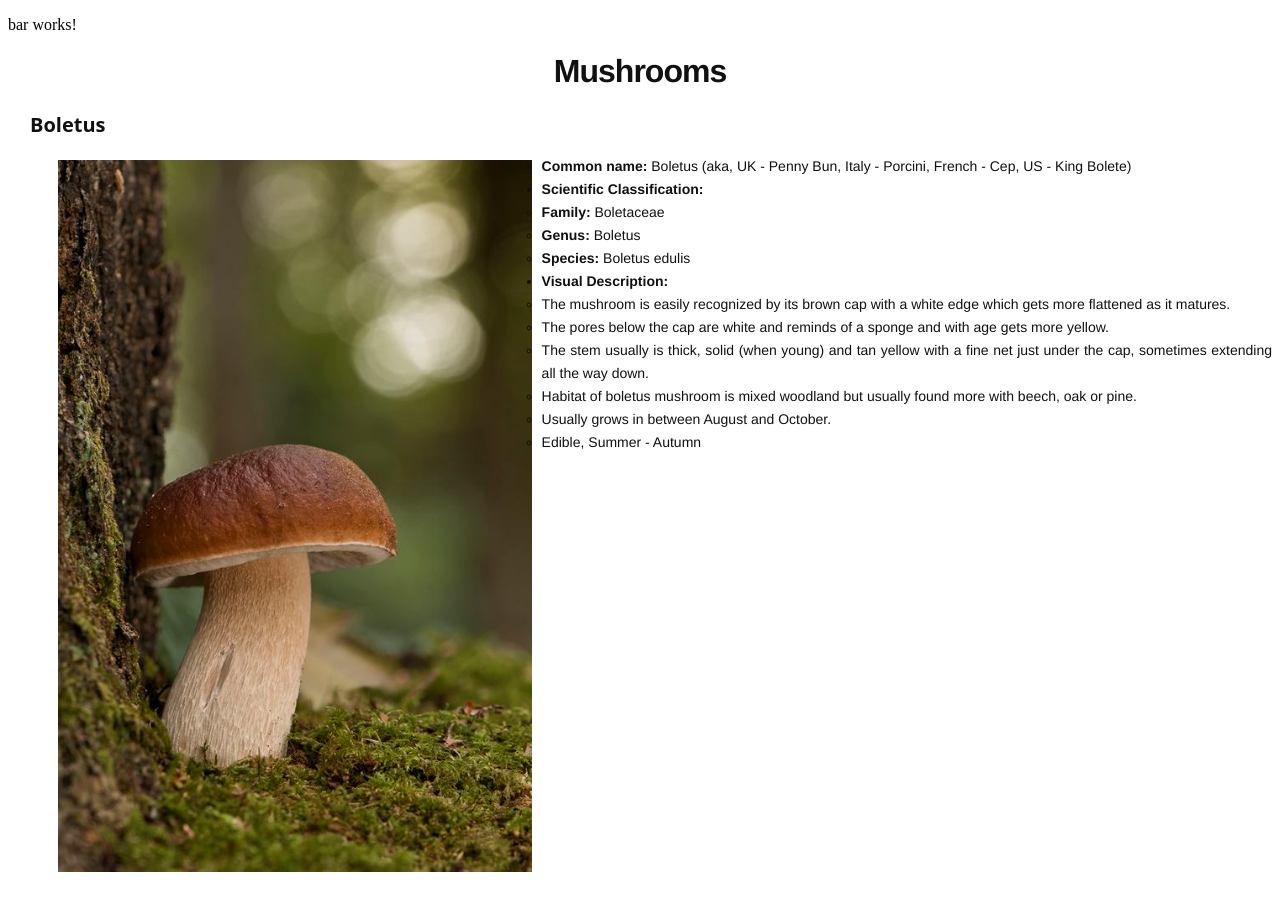
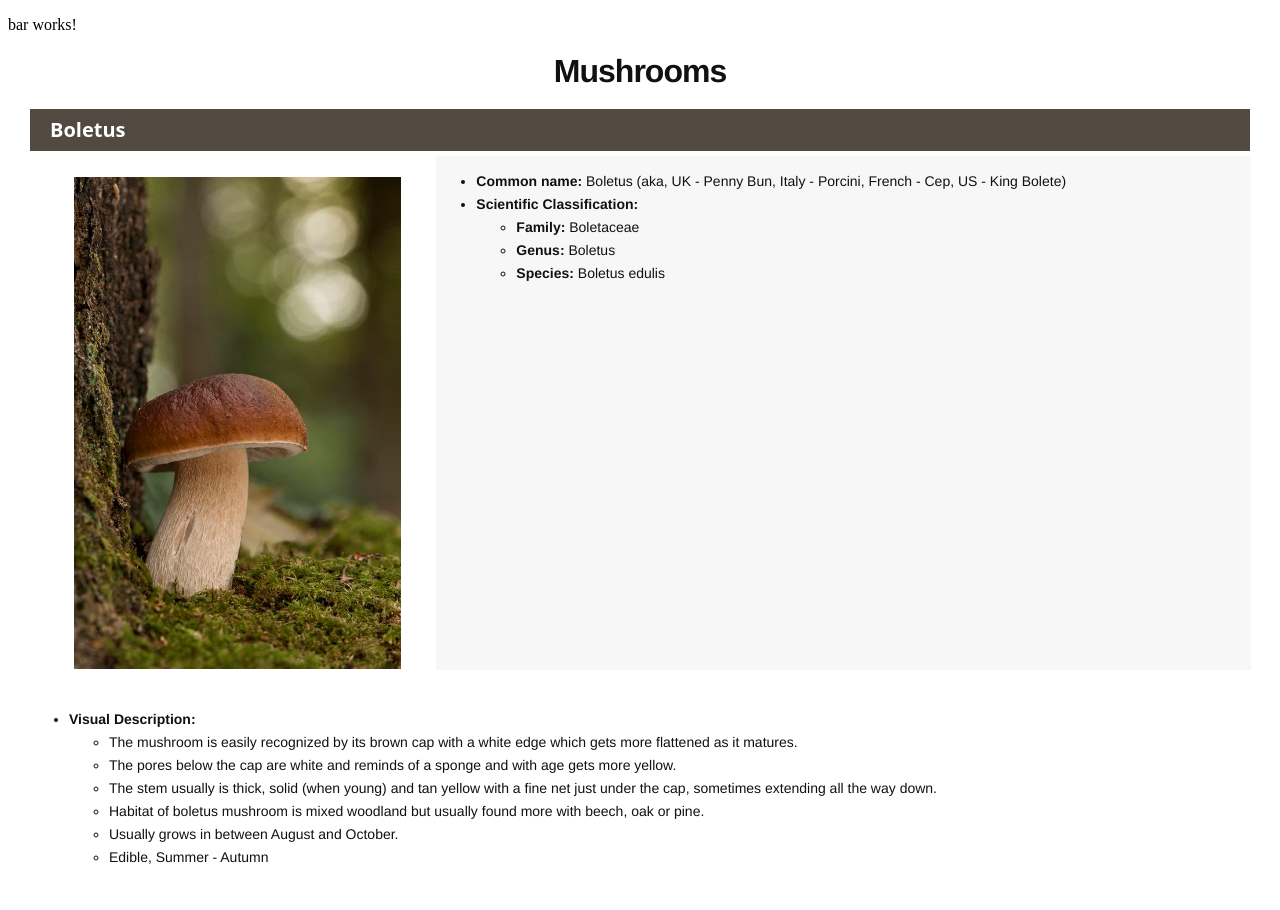
Before and after one commit to math132d/mushroom-ui, an Angular app: page /mushroom/1 in a window 1280 px wide. Shown: the top 910 px of the page. Before the commit the page ends 877 px from the top, so only its background shows below. Built offline with nearby package versions, Linux system fonts and the light colour scheme.

Commit message:
Grid added

```diff
--- a/src/app/mushroom/mushroom.component.css
+++ b/src/app/mushroom/mushroom.component.css
@@ -8,16 +8,18 @@ h1 {
 }
 
 h3 {
-    color: #111;
+    color: white;
     font-family: 'Open Sans', sans-serif;
     font-size: 20px;
     font-weight: 300;
     line-height: 32px;
     margin: 0 22px 2px;
     text-align: left;
+    background-color: rgb(82, 73, 64);
+    padding: 5px 20px;
 }
 
-.mush1 {
+.mtextd {
     color: #111;
     font-family: 'Helvetica Neue', sans-serif;
     font-size: 14px;
@@ -27,9 +29,42 @@ h3 {
     text-justify: inter-word;
 }
 
-.Bo img{
-    padding:5px 10px;
-    float: center;
-    width:40%;
-    float: left;
+.mtextg {
+    color: #111;
+    font-family: 'Helvetica Neue', sans-serif;
+    font-size: 14px;
+    line-height: 23px;
+    margin: 0 0 24px;
+    text-align: justify;
+    text-justify: inter-word;
 }
+
+/* creating grid vvv */
+.grid{
+    display: grid;
+    margin: 5px 21px 24px;
+
+    grid-template-columns: 1fr 2fr;
+    grid-template-rows: minmax(100px, auto);
+    justify-items: stretch;
+    align-items: stretch;
+}
+
+.mimg img{
+    width: 100%;
+    height: auto;
+    padding: 5px;
+    grid-column: 1/2;
+    grid-row: 1/3;
+}
+
+.mtextg {
+    background-color: rgb(247, 247, 247);
+    grid-column: 2/3;
+
+}
+
+.mtextd {
+    background-color:white;
+    grid-column: 1/3;
+}
--- a/src/app/mushroom/mushroom.component.html
+++ b/src/app/mushroom/mushroom.component.html
@@ -1,3 +1,4 @@
+<!--
 <main>
     <header>
         <h1>Mushrooms</h1>
@@ -29,3 +30,50 @@
         </ul>
     </article>
 </main>
+-->
+
+<main>
+    <header>
+        <h1>Mushrooms</h1>
+    </header>
+    <nav>
+        <h3><strong>Boletus</strong></h3>
+    </nav>
+    <article>
+        <!-- Creating container for grid -->
+        <div class="grid">
+            <!-- Mushroom image vvv -->
+            <div class="mimg">
+                <figure>
+                    <img src="assets/mushrooms/Bo.jpg" alt="Boletus">
+                </figure>
+            </div>
+            <!-- Mushroom overall info vvv -->
+            <div class="mtextg">
+                <ul>
+                    <li><strong>Common name:</strong> Boletus (aka, UK - Penny Bun, Italy - Porcini, French - Cep, US - King Bolete)</li>
+                    <li><strong>Scientific Classification:</strong></li>
+                    <ul>
+                        <li><strong>Family:</strong> Boletaceae</li>
+                        <li><strong>Genus:</strong>  Boletus</li>
+                        <li><strong>Species:</strong> Boletus edulis</li>
+                    </ul>
+                </ul>
+            </div>
+            <!-- Mushroom description vvv -->
+            <div class="mtextd">
+                <ul>
+                    <li><strong>Visual Description:</strong></li>
+                    <ul>
+                        <li>The mushroom is easily recognized by its brown cap with a white edge which gets more flattened as it matures.</li>
+                        <li>The pores below the cap are white and reminds of a sponge and with age gets more yellow.</li>
+                        <li>The stem usually is thick, solid (when young) and tan yellow with a fine net just under the cap, sometimes extending all the way down. </li>
+                        <li>Habitat of boletus mushroom is mixed woodland but usually found more with beech, oak or pine.</li>
+                        <li>Usually grows in between August and October.</li>
+                        <li>Edible, Summer - Autumn</li>
+                    </ul>
+                </ul>
+            </div>
+        </div>
+    </article>
+</main>
```
